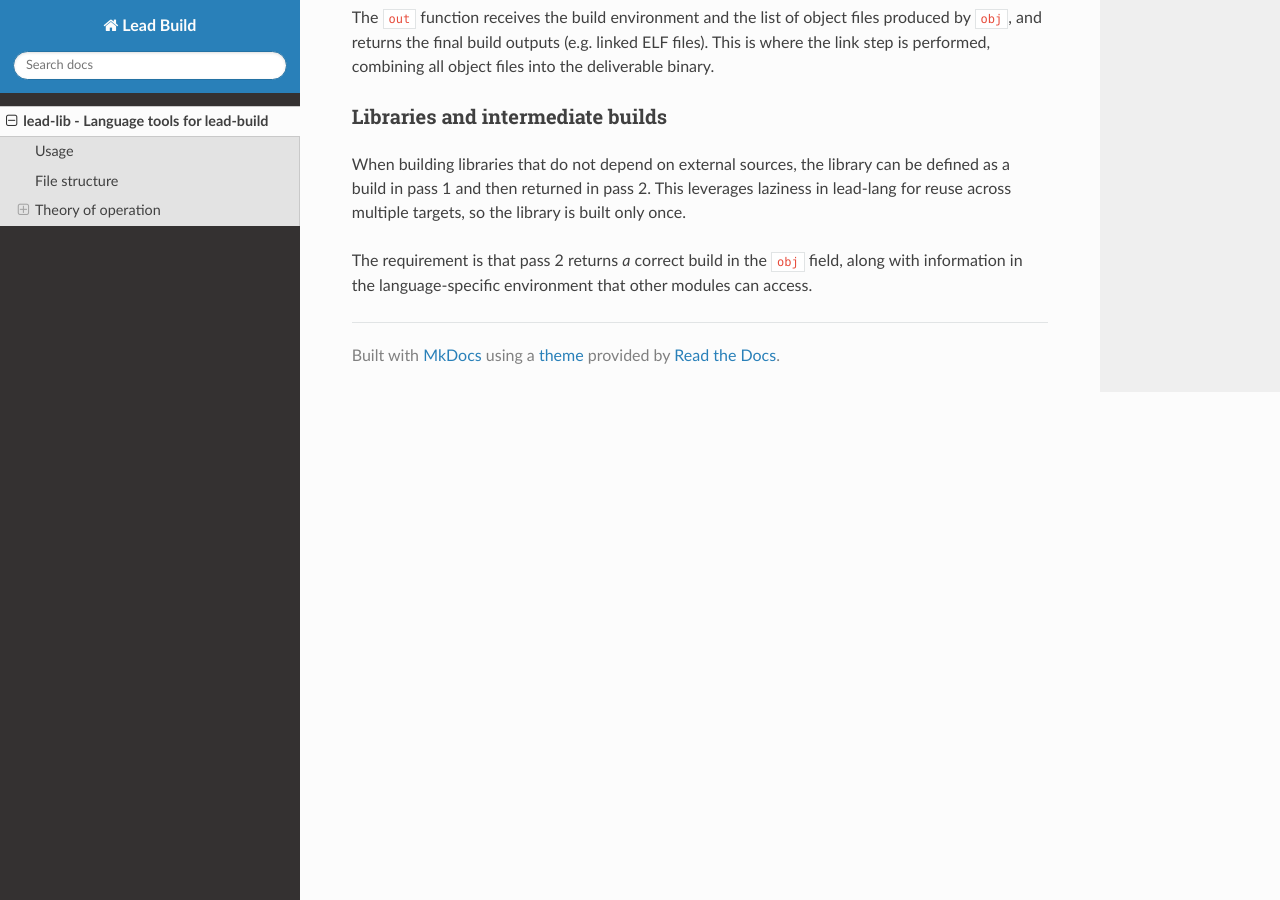
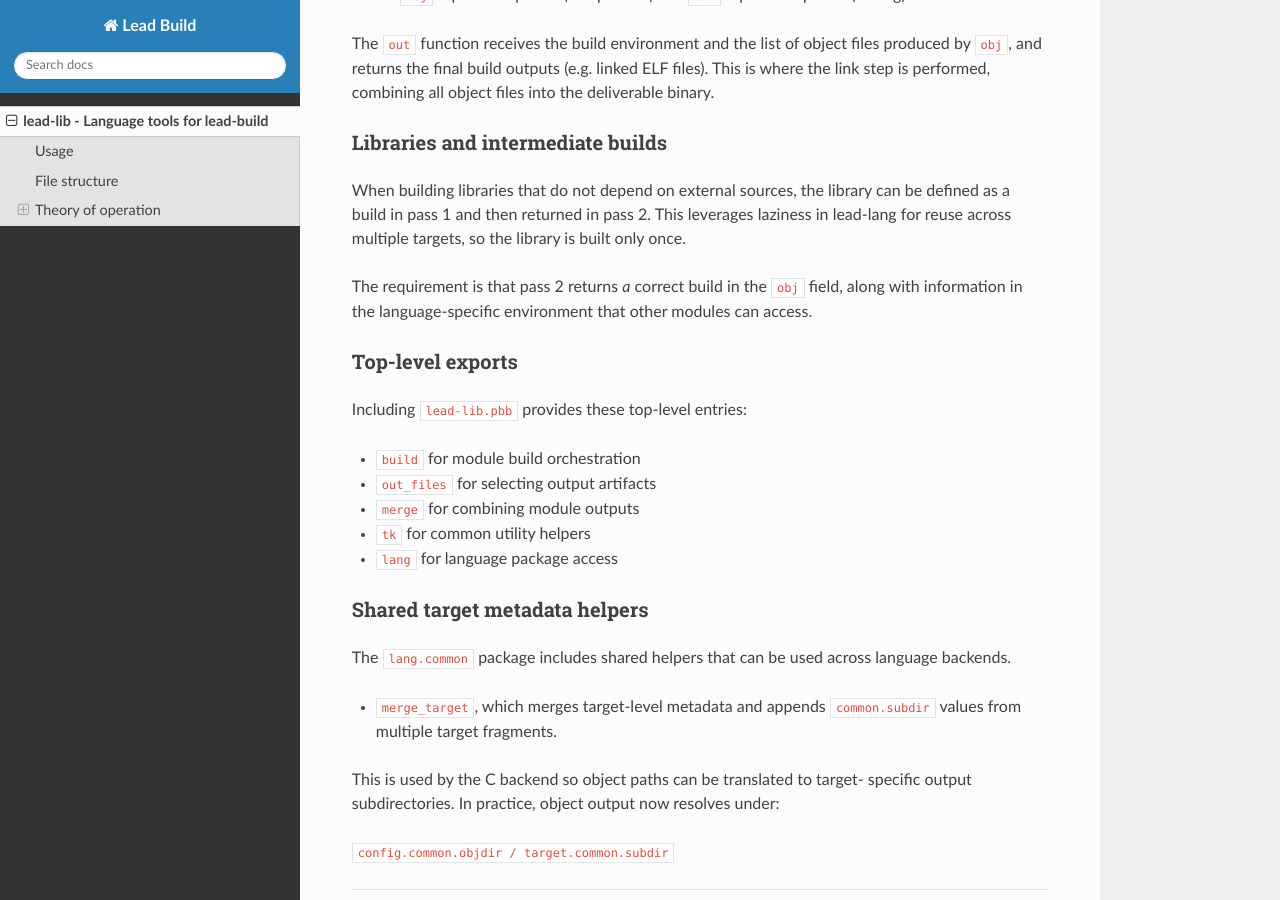
Before and after one commit to lead-build/lead-lib, an MkDocs documentation site: the page built from docs/index.md, in a window 1280 px wide and 900 px high, scrolled down 2154 px. Built offline with MkDocs 1.6.1, drawn with Linux system fonts in a browser that asks for light colours; nearby versions of some CDN libraries; some of the changed text lies outside the part shown.

Commit message:
Support multiple target dirs

```diff
--- a/docs/index.md
+++ b/docs/index.md
@@ -24,15 +24,15 @@ It does so while remaining:
 - compatible with multiple architectures in the same build, for example with
   non-global CFLAGS
 
-It also provides helpers for languages.
+It also provides language and toolkit helpers.
 
-Currently:
-- C, via gcc
+Implemented language packages:
+- `common` for shared target metadata helpers
+- `c` for gcc-based C compilation and linking
 
-Planning to add:
-- C via clang
-- Rust
-- and others...
+Toolkit helpers:
+- `tk.flatten` for flattening list-of-lists values used in build graph
+  composition
 
 ## Usage
 
@@ -121,3 +121,26 @@ built only once.
 The requirement is that pass 2 returns _a_ correct build in the `obj` field,
 along with information in the language-specific environment that other modules
 can access.
+
+### Top-level exports
+
+Including `lead-lib.pbb` provides these top-level entries:
+
+- `build` for module build orchestration
+- `out_files` for selecting output artifacts
+- `merge` for combining module outputs
+- `tk` for common utility helpers
+- `lang` for language package access
+
+### Shared target metadata helpers
+
+The `lang.common` package includes shared helpers that can be used across
+language backends.
+
+- `merge_target`, which merges target-level metadata and appends
+  `common.subdir` values from multiple target fragments.
+
+This is used by the C backend so object paths can be translated to target-
+specific output subdirectories. In practice, object output now resolves under:
+
+`config.common.objdir / target.common.subdir`
```
Also changed, not shown: README.md (+19 -0 lines), 5 other files.
